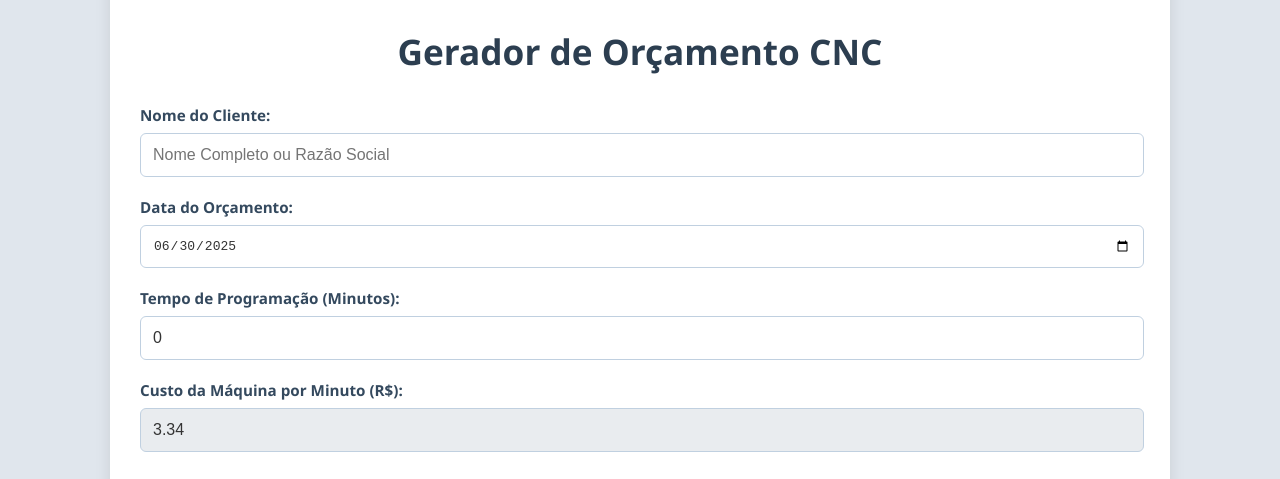
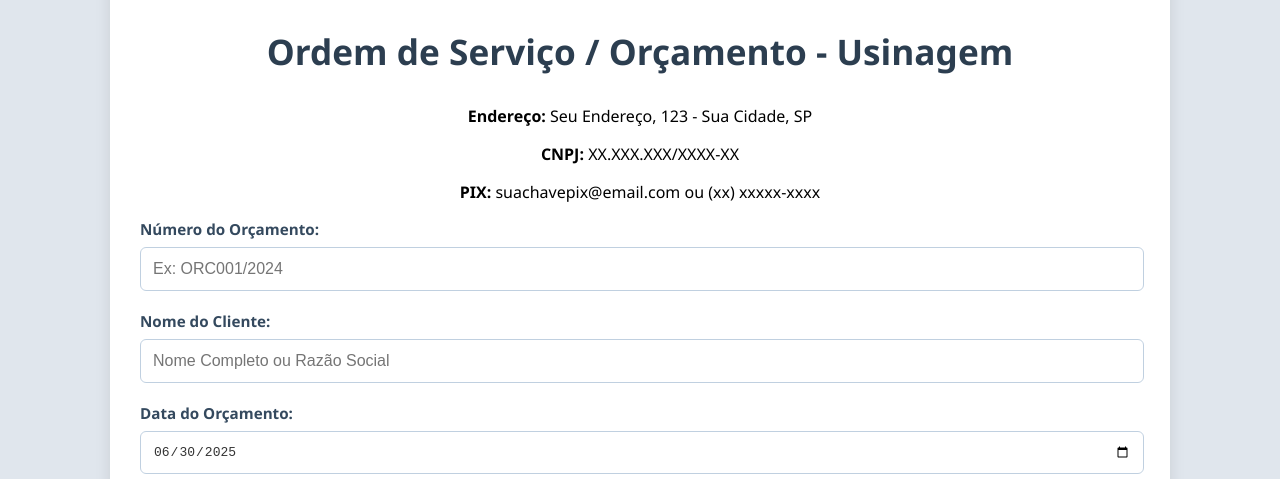
Before and after one commit to StrongBear10/USINFOCO, a plain HTML site: page index.html in a window 1280 px wide. Shown: the part 248-727 px from the top of the page. Drawn offline with Linux system fonts and the light colour scheme.

Commit message:
Update index.html

```diff
--- a/index.html
+++ b/index.html
@@ -3,14 +3,25 @@
 <head>
     <meta charset="UTF-8">
     <meta name="viewport" content="width=device-width, initial-scale=1.0">
-    <title>Gerador de Orçamento CNC Responsivo</title>
+    <title>USINFOCO</title>
     <link rel="stylesheet" href="style.css">
-</head>
+    <link rel="icon" href="icon.png" type="image/png"> </head>
 <body>
     <div class="main-wrapper">
         <div class="container">
             <img src="logo.png" alt="Logo da Empresa" class="logo">
-            <h1>Gerador de Orçamento CNC</h1>
+            <h1>Ordem de Serviço / Orçamento - Usinagem </h1>
+
+            <div class="company-info">
+                <p><strong>Endereço:</strong> <span id="companyAddress">Seu Endereço, 123 - Sua Cidade, SP</span></p>
+                <p><strong>CNPJ:</strong> <span id="companyCnpj">XX.XXX.XXX/XXXX-XX</span></p>
+                <p><strong>PIX:</strong> <span id="companyPix">suachavepix@email.com ou (xx) xxxxx-xxxx</span></p>
+            </div>
+
+            <div class="input-group">
+                <label for="numeroOrcamento">Número do Orçamento:</label>
+                <input type="text" id="numeroOrcamento" placeholder="Ex: ORC001/2024">
+            </div>
 
             <div class="input-group">
                 <label for="nomeCliente">Nome do Cliente:</label>
```
